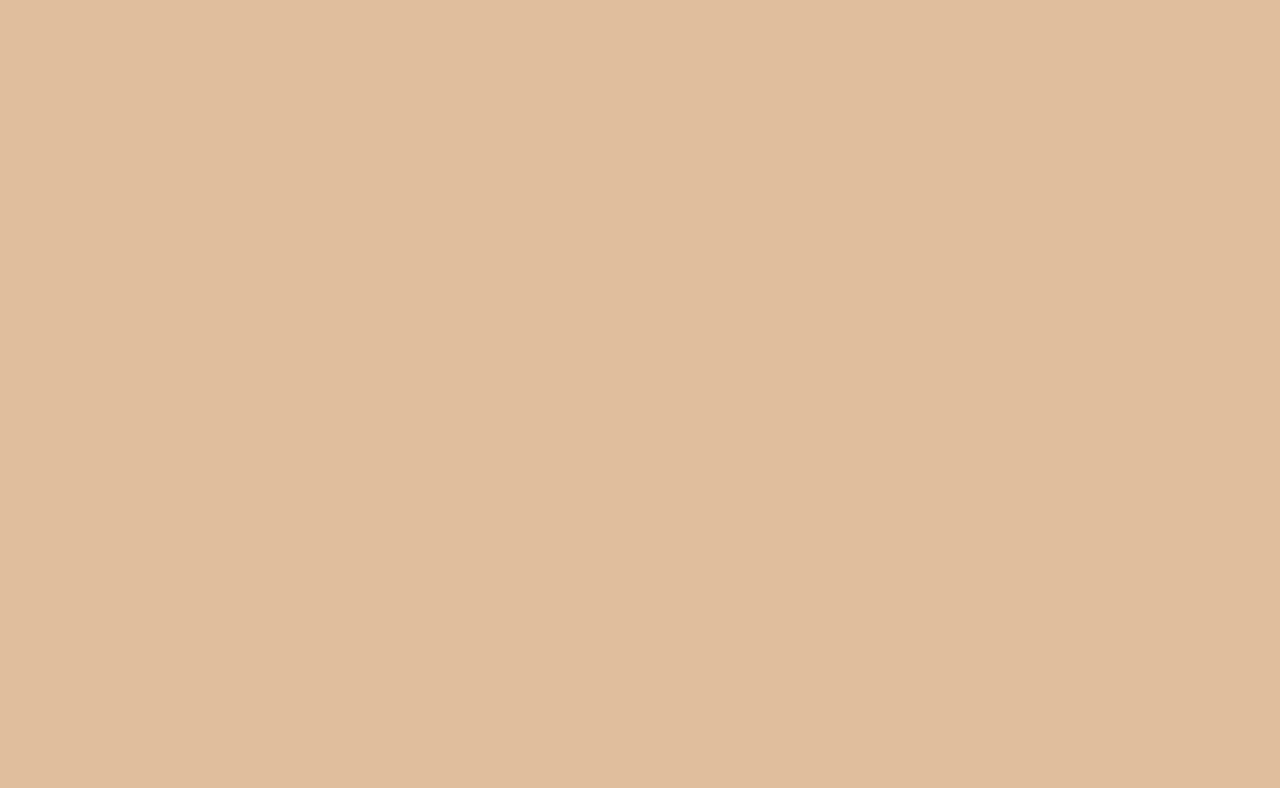
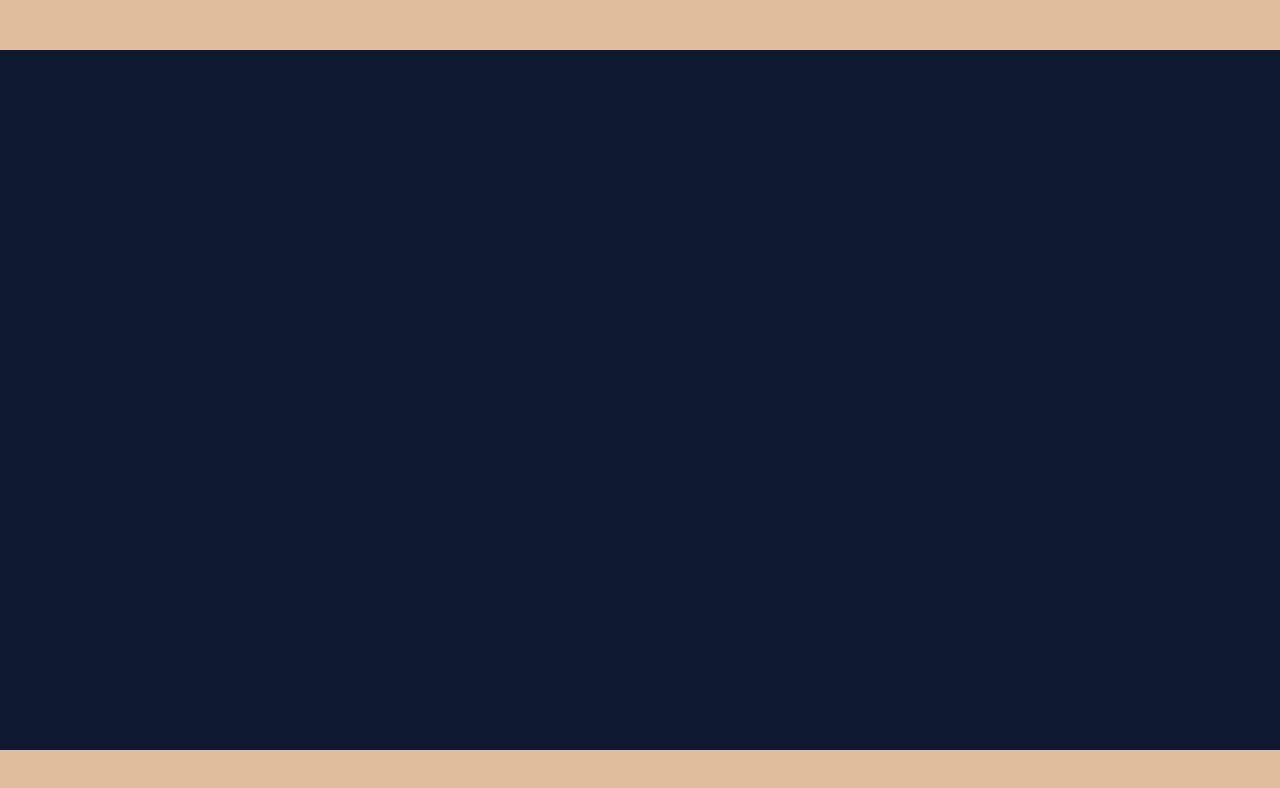
Before and after one commit to progressivebeast/beast, a React (Create React App) app: page / in a window 1280 px wide. Shown: the top 788 px of the page. Built offline with nearby package versions, Linux system fonts and the light colour scheme.

Commit message:
Base page structure.

```diff
--- a/src/components/container/container.module.scss
+++ b/src/components/container/container.module.scss
@@ -1,5 +1,7 @@
 .main {
     width: 100vw;
-    height: 100vh;
+    min-height: 100vh;
+    display: flex;
+    flex-direction: column;
     background-color: rgb(224, 190, 157);
 }
--- a/src/components/container/index.tsx
+++ b/src/components/container/index.tsx
@@ -1,12 +1,17 @@
 import React from 'react'
+import Header from '../header';
+import Footer from '../footer';
+import Content from '../content';
 import styles from './container.module.scss';
 
 const Container = () => {
     return (
         <div className={`${styles['main']}`}>
-
+            <Header />
+            <Content />
+            <Footer />
         </div >
     )
 }
 
-export default Container
+export default Container;
--- /dev/null
+++ b/src/components/content/content.module.scss
@@ -0,0 +1,6 @@
+.main {
+    width: 100%;
+    display: flex;
+    flex-grow: 40;
+    background-color: rgb(15, 25, 48);
+}
--- /dev/null
+++ b/src/components/content/index.tsx
@@ -0,0 +1,12 @@
+import React from 'react'
+import styles from './content.module.scss';
+
+const Content = () => {
+    return (
+        <div className={`${styles['main']}`}>
+
+        </div>
+    )
+}
+
+export default Content;
--- /dev/null
+++ b/src/components/footer/footer.module.scss
@@ -0,0 +1,7 @@
+.main {
+    width: 100vw;
+    padding: 1em 0;
+    display: flex;
+    flex-grow: 1;
+    background-color: transparent;
+}
--- /dev/null
+++ b/src/components/footer/index.tsx
@@ -0,0 +1,12 @@
+import React from 'react'
+import styles from './footer.module.scss';
+
+const Footer = () => {
+    return (
+        <div className={`${styles['main']}`}>
+
+        </div>
+    )
+}
+
+export default Footer;
--- /dev/null
+++ b/src/components/header/header.module.scss
@@ -0,0 +1,7 @@
+.main {
+    width: 100vw;
+    padding: 1em 0;
+    display: flex;
+    flex-grow: 1;
+    background-color: transparent;
+}
--- /dev/null
+++ b/src/components/header/index.tsx
@@ -0,0 +1,12 @@
+import React from 'react'
+import styles from './header.module.scss';
+
+const Header = () => {
+    return (
+        <div className={`${styles['main']}`}>
+
+        </div>
+    )
+}
+
+export default Header
```
Also changed, not shown: package.json (line endings or trailing spaces).
